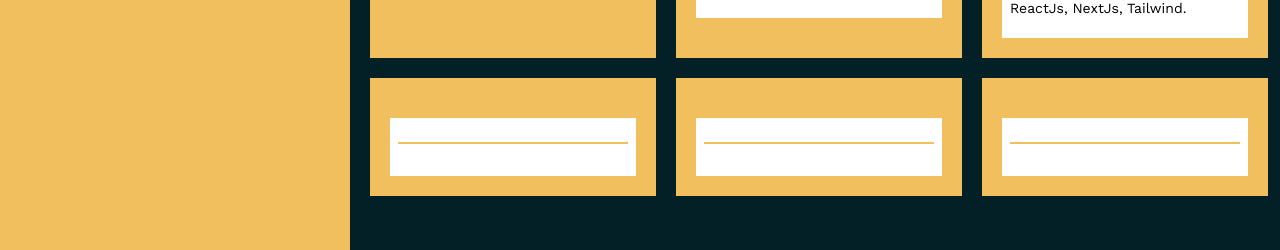
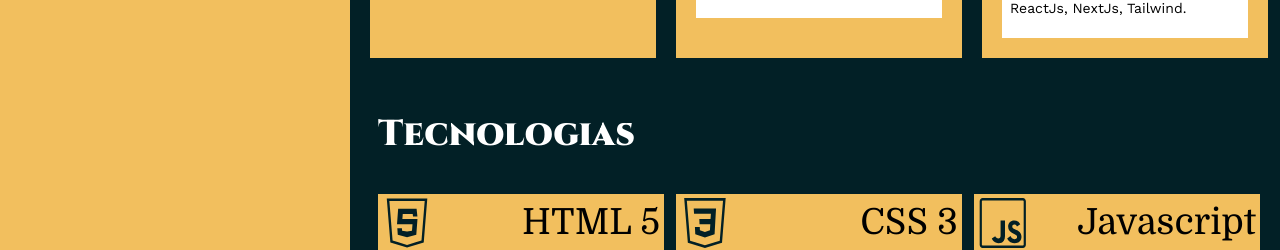
Before and after one commit to Ronaldjga/MeuPortfolio, a Next.js app: page / in a window 1280 px wide. Shown: the part 1029-1279 px from the top of the page. Built offline with nearby package versions, Linux system fonts and the light colour scheme.

Commit message:
Update index.js

```diff
--- a/pages/index.js
+++ b/pages/index.js
@@ -94,9 +94,6 @@ function HomePage() {
               text="Calculadoras Online é um site com as diversas calculadoras que fornecem resultados precisos. Foi desenvolvido com ReactJs, NextJs, Tailwind."
               imagem="https://s7.gifyu.com/images/calculadora.gif"
             />
-            <ProjectCard href="" title="" text="" />
-            <ProjectCard href="" title="" text="" />
-            <ProjectCard href="" title="" text="" />
           </div>
         </main>
 
```
